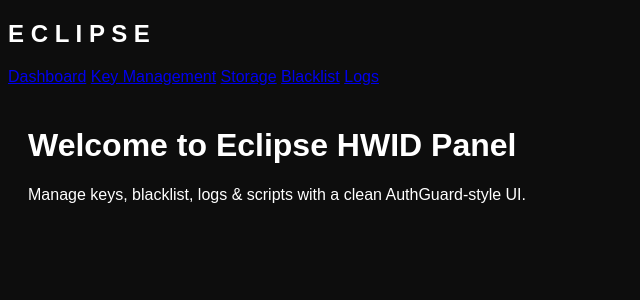
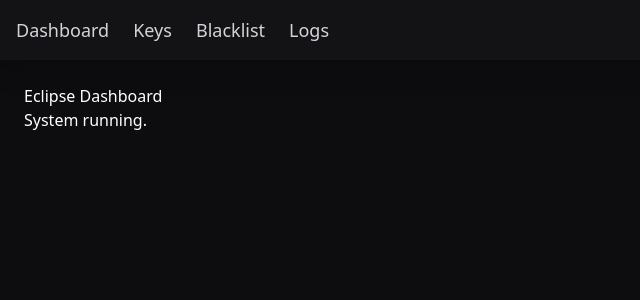
Before and after one commit to AsianTwchSecond/eclipse-hwid, a Flask app: page /dashboard in a window 1280 px wide. Shown: the top 300 px of the page, without its empty margins (0-640 px from the left). Run offline with Flask 3, Linux system fonts and the light colour scheme; the visitor is signed in with stand-in values (Sample User, id 1); some libraries are stand-ins or nearby versions.

Commit message:
Update dashboard.html

```diff
--- a/templates/dashboard.html
+++ b/templates/dashboard.html
@@ -1,8 +1,5 @@
-{% extends "layout.html" %}
+{% extends "base.html" %}
 {% block content %}
-<h1>Welcome to Eclipse HWID Panel</h1>
-
-<div class="card">
-    <p>Manage keys, blacklist, logs & scripts with a clean AuthGuard-style UI.</p>
-</div>
+<h2>Eclipse Dashboard</h2>
+<p>System running.</p>
 {% endblock %}
```
